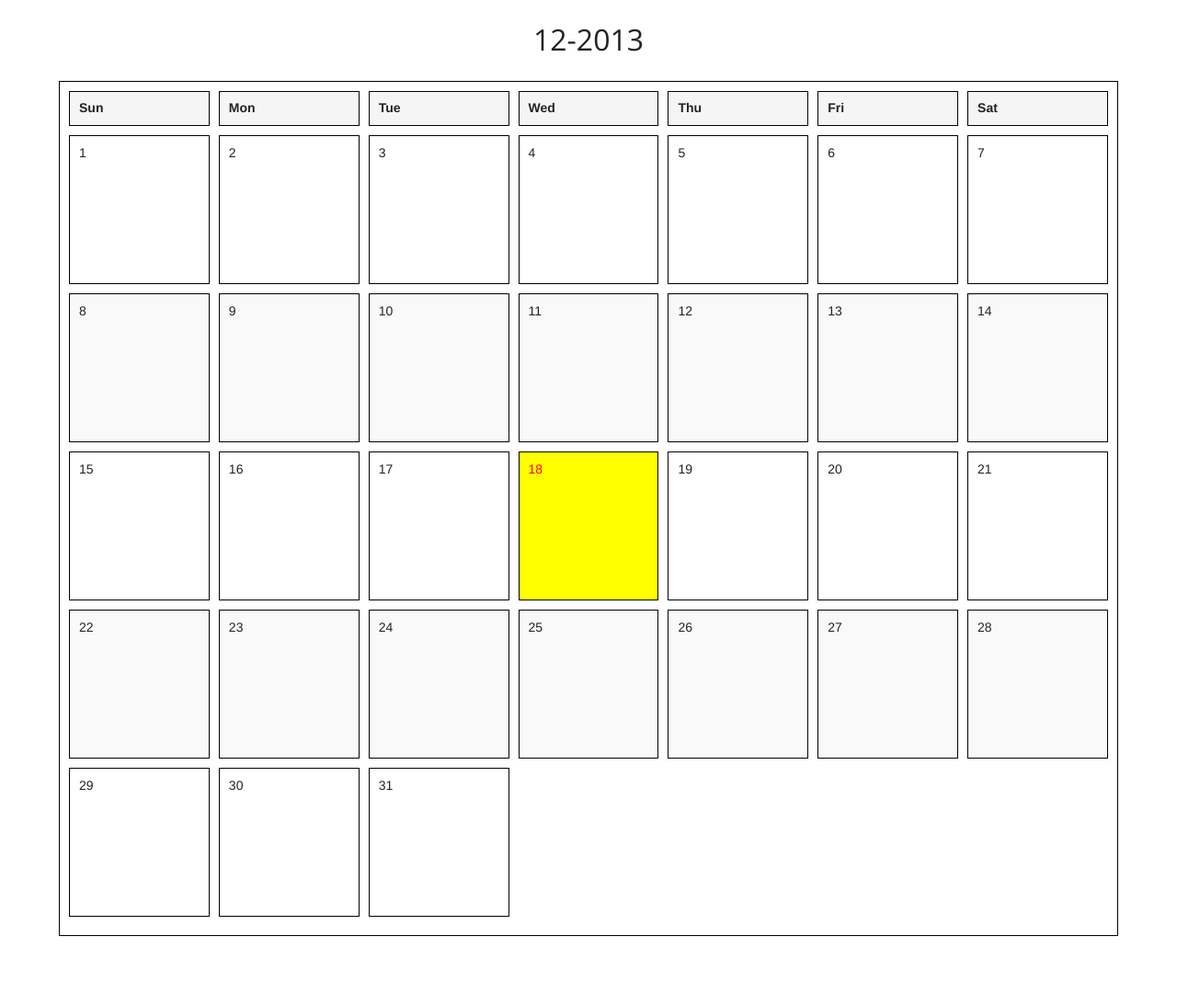
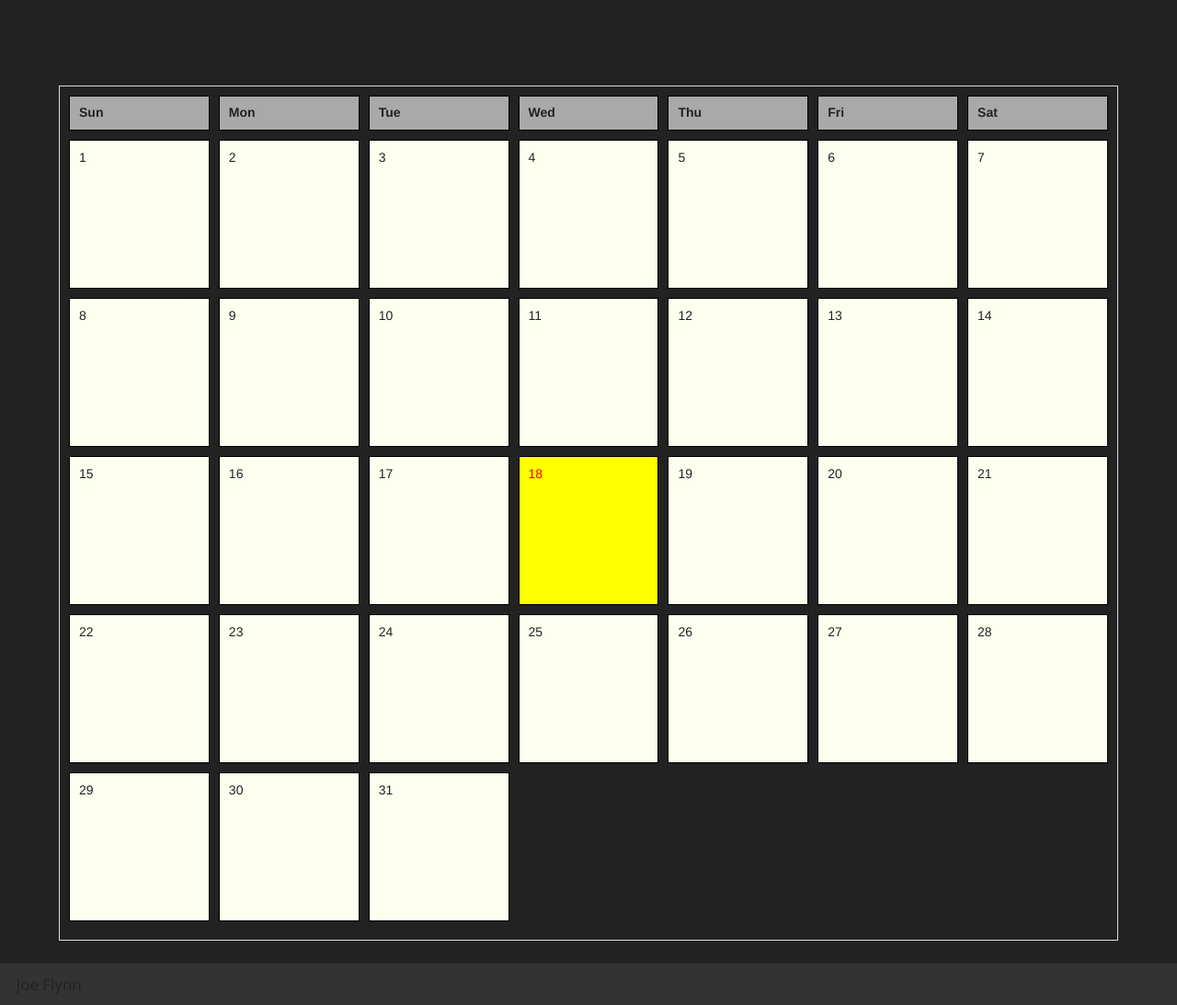
Before and after one commit to Digger-McAdams/StickyNotes, a Django app: page /calendar/month/ in a window 1280 px wide. Shown: the part 45-1138 px from the top of the page at 92% size. Before the commit the page ends 1063 px from the top, so only its background shows below. Run offline with Django 3.2, Linux system fonts and the light colour scheme.

Commit message:
Added Footer

```diff
--- a/Stickynotes/templates/Stickynotes/base.html
+++ b/Stickynotes/templates/Stickynotes/base.html
@@ -19,6 +19,11 @@
 		{% block calendar_block %}
 
 		{% endblock %}
-
+		<nav class="top-bar bottom-bar">
+			<ul class="titel-area">
+				<li class="name">
+				<h1>Joe Flynn</h1>
+			</ul>
+		</nav>
 	</body>
 </html>
--- a/Stickynotes/templates/Stickynotes/month.html
+++ b/Stickynotes/templates/Stickynotes/month.html
@@ -1,7 +1,10 @@
 {% extends 'Stickynotes/base.html' %}
 {% block calendar_block %}
 	<div id="calendar">
+		<div id="calheader">
 			<center><h1>{{month}}-{{year}}</h1></center>
+		</div>
+		<div id="calendar_month">
 			<table width="90%">
 				<thead>
 					<th>Sun</th>
@@ -34,4 +37,5 @@
 				</tbody>
 			</table>
 		</div>
+	</div>
 {% endblock %}
--- a/static/css/calendar.css
+++ b/static/css/calendar.css
@@ -5,29 +5,48 @@ table
 	border-collapse:separate;
 	border-spacing:10px;
 	table-layout:fixed;
-	border-color:black;
+	background-color:#222222;
+
 }
 th
 {
-	border: 1px solid black;
+	border:1px solid black;
+	background-color:#A9A9A9;
 }
 .date
 {
 
 	height:162px;
+	background-color:#FFFFF0;
 	border:1px solid black;
 	vertical-align:top;
 }
 .test
 {
 	color:red;
-	padding:-10px;
+	border:1px solid black;
 	background-color:yellow;
 }
 .empty
 {
 
 }
+.bottom-bar
+{
+	width:100%;
+	margin-bottom:0px;
+	color:#FFFFFF;
+}
 #calendar
 {
+	background-color:#222222;
 }
+#calheader
+{
+	color:red;
+}
+#calendar
+{
+	padding-bottom:5px;
+	padding-top:5px;
+}
```
Also changed, not shown: 3 other files. Lines whose indentation alone changed are shown as unchanged.
